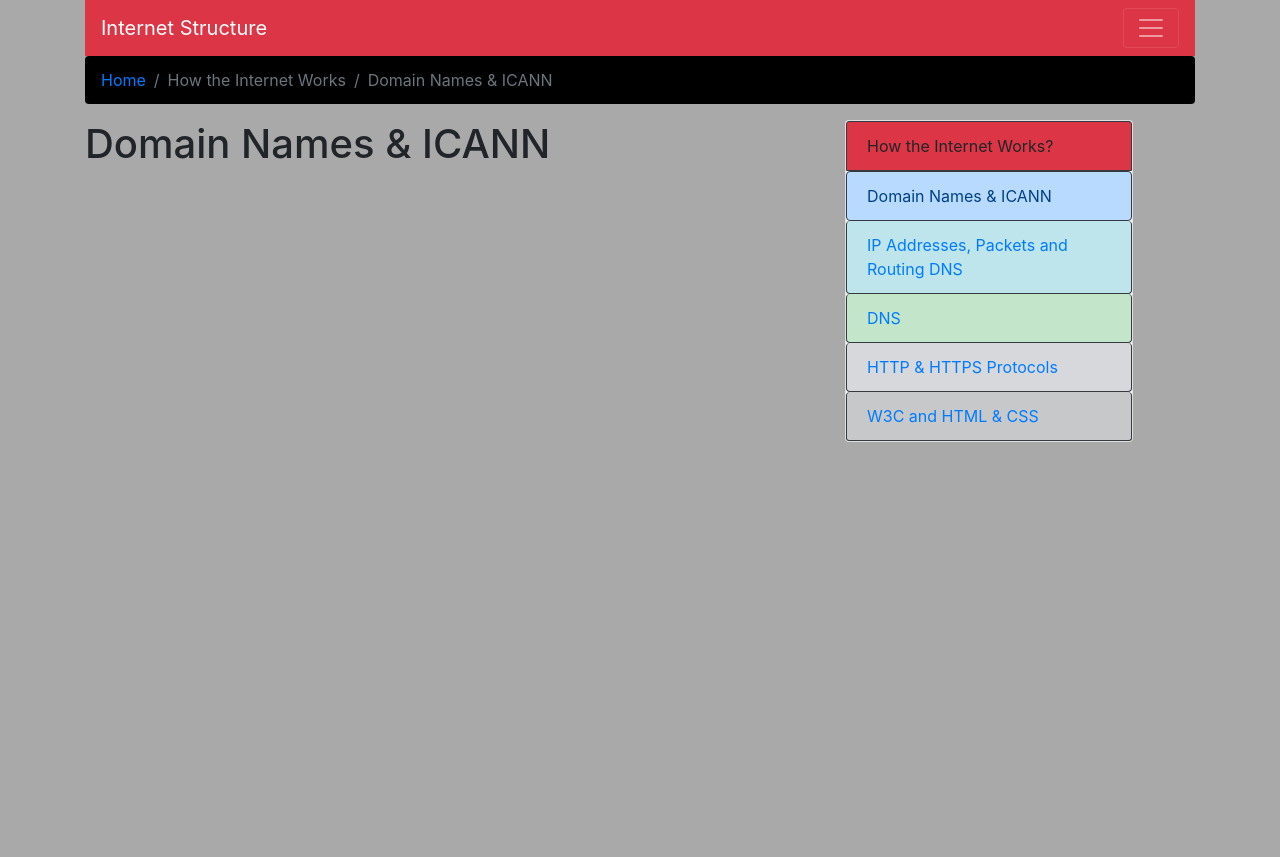
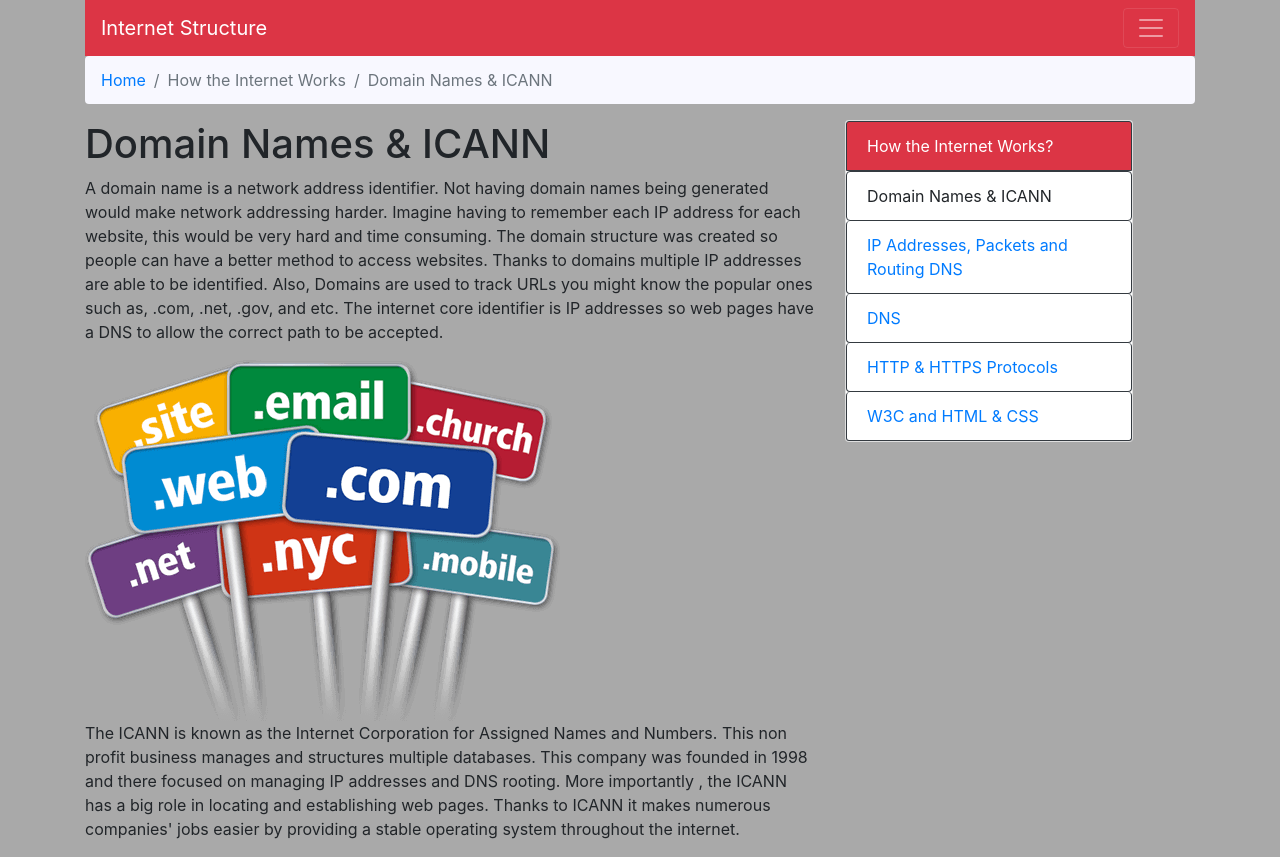
Before and after one commit to ans98543/internetworks, a plain HTML site: page docs/domain_names.html in a window 1280 px wide. Before the commit the page ends 800 px from the top, so only its background shows below. Drawn offline with nearby package versions, Linux system fonts and the light colour scheme.

Commit message:
layout and images commit

```diff
--- a/docs/domain_names.html
+++ b/docs/domain_names.html
@@ -13,6 +13,8 @@
 </head>
 <body>
 <body style="background-color:darkgray;">
+
+
 <div class="container">
     <nav class="navbar navbar-dark bg-danger">
         <a class="navbar-brand" href="index.html">Internet Structure</a>
@@ -48,30 +50,35 @@
             </ul>
         </div>
     </nav>
-    <ol class="breadcrumb" style="background-color: black;">
+    <ol class="breadcrumb" style="background-color: ghostwhite;">
         <li class="breadcrumb-item"><a href="index.html">Home</a></li>
         <li class="breadcrumb-item active" aria-current="page">How the Internet Works</li>
         <li class="breadcrumb-item active" aria-current="page">Domain Names & ICANN</li>
     </ol>
     <div class="row">
         <div class="col-8">
+
             <h1>Domain Names & ICANN</h1>
-
+            <p>A domain name is a network address identifier. Not having domain names being generated would make network addressing harder. Imagine having to remember each IP address for each website, this would be very hard and time consuming. The domain structure was created so people can have a better method to access websites. Thanks to domains multiple IP addresses are able to be identified. Also, Domains are used to track URLs you might know the popular ones such as, .com, .net, .gov, and etc. The internet  core identifier is  IP addresses so web pages have a DNS to allow the correct path to be accepted.
+            </p>
+            <img src="url.domain.jpg" alt="Domain" width="475" height="361">
+            <p>The ICANN is known as the Internet Corporation for Assigned Names and Numbers. This non profit business manages and structures multiple databases. This company was founded in 1998 and there focused on managing IP addresses and DNS rooting. More importantly , the ICANN has a big role in locating and establishing web pages. Thanks to ICANN it makes numerous companies' jobs easier by providing a stable operating system throughout the internet.
+            </p>
 
 
 
         </div>
         <div class="col-4">
             <div class="card" style="width: 18rem;">
-                <div class="card-header card text-black bg-danger card border-dark">
+                <div class="card-header card text-white bg-danger card border-dark">
                     How the Internet Works?
                 </div>
                 <ul class="list-group">
-                    <li class="list-group-item list-group-item-primary card border-dark">Domain Names & ICANN</li>
-                    <li class="list-group-item list-group-item-info card border-dark"><a href="ipaddresses.html"> IP Addresses, Packets and Routing DNS</a></li>
-                    <li class="list-group-item list-group-item-success card border-dark"><a href="dns.html">DNS</a></li>
-                    <li class="list-group-item list-group-item-secondary card border-dark"><a href="http_https.html">HTTP & HTTPS Protocols</a></li>
-                    <li class="list-group-item list-group-item-dark card border-dark"><a href="w3c_html_css.html">W3C and HTML & CSS</a></li>
+                    <li class="list-group-item list-group-item-white card border-dark"> Domain Names & ICANN </li>
+                    <li class="list-group-item list-group-item-white card border-dark"><a href="ipaddresses.html"> IP Addresses, Packets and Routing DNS</a></li>
+                    <li class="list-group-item list-group-item-white card border-dark"><a href="dns.html">DNS</a></li>
+                    <li class="list-group-item list-group-item-white card border-dark"><a href="http_https.html">HTTP & HTTPS Protocols</a></li>
+                    <li class="list-group-item list-group-item-white card border-dark"><a href="w3c_html_css.html">W3C and HTML & CSS</a></li>
                 </ul>
             </div>
         </div>
```
Also changed, not shown: docs/dns.html (+8 -6 lines), docs/http_https.html (+8 -7 lines), docs/ipaddresses.html (+9 -7 lines), docs/http.jpg (added), docs/url.domain.jpg (added).
